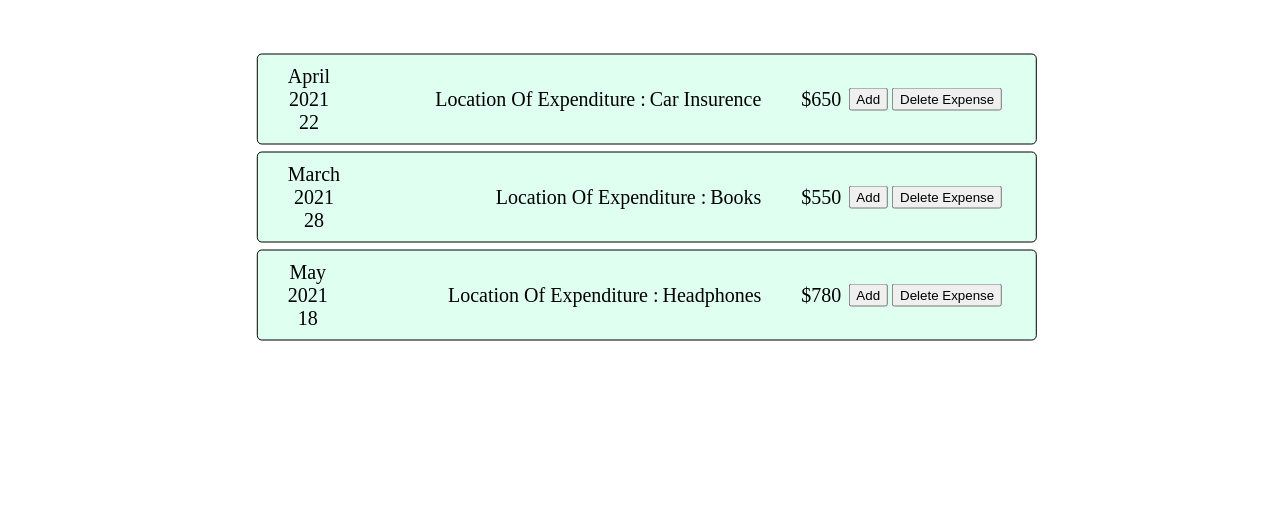
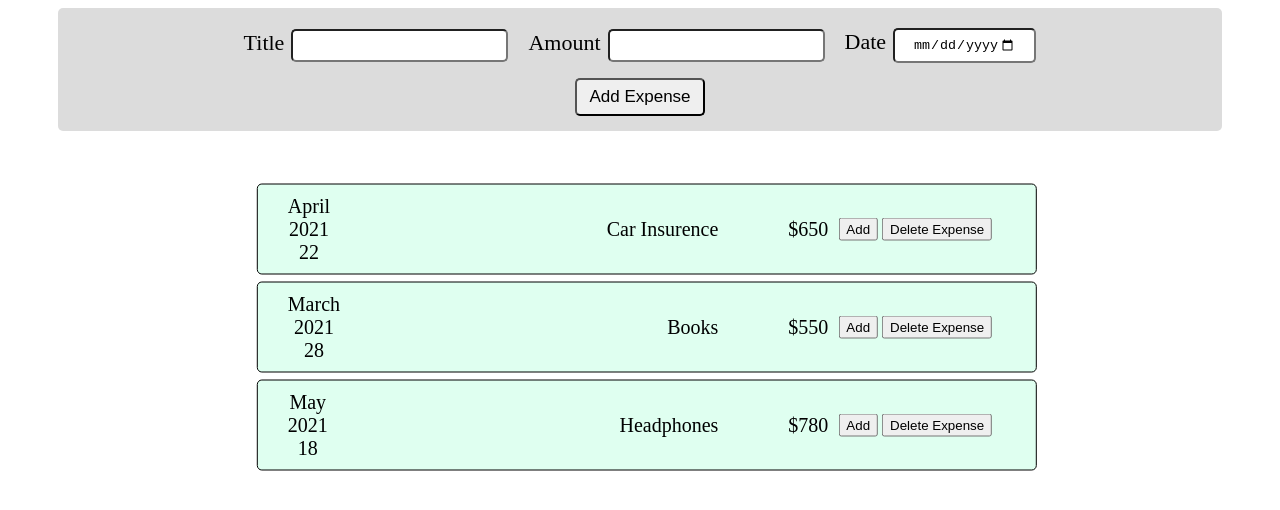
Before and after one commit to dneog/React-Expense-Tracker-Main, a React (Create React App) app: page / in a window 1280 px wide. Shown: the top 510 px of the page. Built offline with nearby package versions, Linux system fonts and the light colour scheme.

Commit message:
onChange and event object

```diff
--- a/src/App.js
+++ b/src/App.js
@@ -1,25 +1,25 @@
 
 import Expenselist from './Components/Expenses/Expenselist';
-
+import NewExpense from './Components/Expenses/NewExpense/NewExpense';
 const App=()=> {
 const expenses= [
   {
   id: 'e1',
-  location: 'Location Of Expenditure',
+  // location: 'Location Of Expenditure',
   name: 'Car Insurence',
   date: new Date(2021, 3, 22),
   amount: 650
   },
   {
   id: 'e2',
-  location: 'Location Of Expenditure',
+
   name: 'Books',
   date:new Date(2021, 2, 28),
   amount: 550
   },
   {
   id: 'e3',
-  location: 'Location Of Expenditure',
+
   name: 'Headphones',
   date: new Date(2021, 4, 18),
   amount: 780
@@ -28,10 +28,14 @@ const expenses= [
 
 
   return (
+
     <div>
-    <Expenselist name={expenses[0].name} location={expenses[0].location}  amount={expenses[0].amount}  date={expenses[0].date}></Expenselist>
-    <Expenselist name={expenses[1].name} location={expenses[1].location} amount={expenses[1].amount}  date={expenses[1].date}></Expenselist>
-    <Expenselist name={expenses[2].name} location={expenses[2].location} amount={expenses[2].amount}  date={expenses[2].date}></Expenselist>
+    <NewExpense />
+    <Expenselist name={expenses[0].name}  amount={expenses[0].amount}  date={expenses[0].date}></Expenselist>
+    <Expenselist name={expenses[1].name} amount={expenses[1].amount}  date={expenses[1].date}></Expenselist>
+    <Expenselist name={expenses[2].name} amount={expenses[2].amount}  date={expenses[2].date}></Expenselist>
+
+
     </div>
 
   )
--- a/src/Components/Expenses/ExpenseDetails.css
+++ b/src/Components/Expenses/ExpenseDetails.css
@@ -1,20 +1,18 @@
 .details{
     display: flex;
-    justify-content: space-between;
+
 
 }
-.secondDetails{
 
-    padding-right: 40px;
+.thirdDetails{
+ padding-left: 70px;
+ padding-right: 10px;
 }
-.thirdDetails{
- padding-right: 7px;
-}
-.firstDetails{
+/* .firstDetails{
    padding-right: 4px;
 
 }
 .details2{
    display: flex;
 
-}
+} */
--- a/src/Components/Expenses/ExpenseDetails.js
+++ b/src/Components/Expenses/ExpenseDetails.js
@@ -8,7 +8,7 @@ const ExpenseDetails=(props)=>{
     return(
         <div className="details">
             <div className="details2">
-            <div className="firstDetails">{location} :</div>
+            {/* <div className="firstDetails">{location} </div> */}
             <div className="secondDetails">{titles}</div>
             </div>
             <div className="thirdDetails">${amounts}</div>
--- a/src/Components/Expenses/Expenselist.css
+++ b/src/Components/Expenses/Expenselist.css
@@ -1,15 +1,16 @@
 .expense-Item{
-    font-size: 20px;
+   font-size: 20px;
    color: rgb(0, 0, 0);
-   display: flex;
+
    padding: 10px;
 
- justify-content: space-between;
 
 }
 .expense-details{
-   padding: 0px 20px;
+   padding: 0px 30px;
    display: flex;
+  align-self: center;
+
 
 }
 .expense-date{
--- a/src/Components/Expenses/Expenselist.js
+++ b/src/Components/Expenses/Expenselist.js
@@ -11,7 +11,7 @@ const Expenselist=(props)=>{
      event.target.parentElement.parentElement.remove();
 
     }
-    const [amount, setTitle]= useState(props.amount);
+    let [amount, setTitle]= useState(props.amount);
     const clickHandlerAdd=()=>{
 
        setTitle('100')
@@ -24,7 +24,10 @@ const Expenselist=(props)=>{
           <ExpenseDate date={props.date} />
           </div>
            <div className="expense-details">
-            <ExpenseDetails location={props.location} name={props.name} amount={amount}  />
+            <ExpenseDetails  name={props.name} amount={amount} />
+
+
+
 
             <button onClick={clickHandlerAdd}>Add</button>
             <button onClick={clickHandler}>Delete Expense</button>
--- /dev/null
+++ b/src/Components/Expenses/NewExpense/ExpenseForm.css
@@ -0,0 +1,32 @@
+.mainForm{
+    display: flex;
+    padding-top: 10px;
+    padding-bottom: 10px;
+   align-items: center;
+
+
+}
+.main{
+    text-align: center;
+}
+.expense-form1{
+    padding-left: 10px;
+    padding-right: 10px;
+}
+.label{
+    padding-right: 7px;
+    font-size: 22px;
+}
+input{
+    padding: 7px 18px;
+    border-radius: 5px;
+    /* border: 0; */
+    outline: none;
+}
+.button{
+    padding: 7px 12px;
+    margin: 5px;
+    border-radius: 5px;
+    font-size: 17px;
+    cursor: pointer;
+}
--- /dev/null
+++ b/src/Components/Expenses/NewExpense/ExpenseForm.js
@@ -0,0 +1,46 @@
+import React from'react';
+import './ExpenseForm.css'
+const ExpenseForm =()=>{
+
+    const getData= (event)=>{
+        console.log(event.target.value)
+    }
+
+
+
+    return (
+    <form id='form' action="">
+    <div className='main'>
+    <div className='mainForm'>
+    <div className='expense-form1'>
+    <label className='label'>Title</label>
+    <input type="text" onChange={getData} />
+
+    </div>
+    <div className='expense-form1'>
+    <label className='label'>Amount</label>
+    <input type="number" />
+
+    </div>
+
+
+    <div className='expense-form1'>
+    <label className='label'>Date</label>
+    <input type="date" min='2020-01-01' max='2023-03-01'/>
+
+    </div>
+    </div>
+    <div className='submit'>
+    <button id='submit' className='button' type='submit' >Add Expense</button>
+    </div>
+    </div>
+
+    </form>
+
+    )
+
+
+
+
+}
+export default ExpenseForm;
--- /dev/null
+++ b/src/Components/Expenses/NewExpense/NewExpense.css
@@ -0,0 +1,11 @@
+.new-expense{
+
+   display: flex;
+   background: #dcdcdc;
+  margin: 0px 50px 0px 50px;
+   justify-content: center;
+   align-items: center;
+   border-radius: 5px;
+    padding: 10px;
+
+}
--- /dev/null
+++ b/src/Components/Expenses/NewExpense/NewExpense.js
@@ -0,0 +1,12 @@
+import React from 'react';
+import './NewExpense.css';
+import ExpenseForm from './ExpenseForm'
+
+
+const NewExpense =()=>{
+
+     return <div className='new-expense'>
+       <ExpenseForm />
+     </div>
+}
+export default NewExpense;
--- a/src/Components/UI/Card.css
+++ b/src/Components/UI/Card.css
@@ -4,12 +4,13 @@
    margin: 7px;
    background: #dffff0;
    width: 60%;
+   display: flex;
   align-items: center;
   position:relative;
   top: 50%;
   left: 50%;
   transform: translate(-50%, 50%);
-
+  justify-content: space-between;
 
 
 }
```
